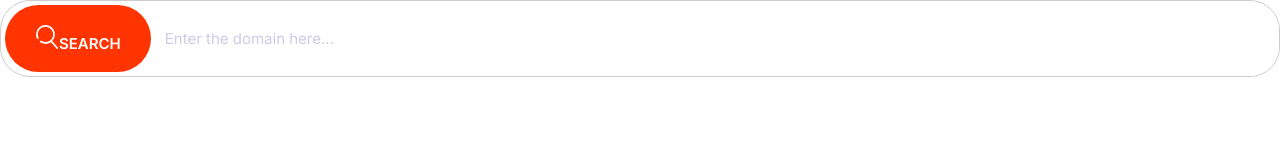
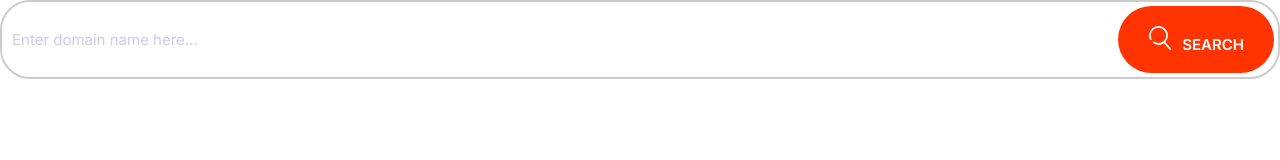
Before and after one commit to dravidjones28/mrdj_demo, a plain HTML site: page index.html in a window 1280 px wide. Drawn offline with Linux system fonts and the light colour scheme.

Commit message:
define input groups

```diff
--- a/css/styles.css
+++ b/css/styles.css
@@ -244,13 +244,12 @@ a {
 }
 
 /* Inputs */
-
 .input {
+  border-radius: var(--border-radius);
   border: 1px solid var(--color-border);
-  border-radius: var(--border-radius);
+  color: var(--color-heading);
+  padding: 1.5rem 3.5rem;
   outline: 0;
-  padding: 1.5rem 3.5rem;
-  color: var(--color-heading);
   font-size: 2rem;
 }
 
@@ -259,7 +258,7 @@ a {
 }
 
 .input-group {
-  border: 1px solid var(--color-border);
+  border: 2px solid var(--color-border);
   border-radius: var(--border-radius);
   display: flex;
 }
@@ -277,6 +276,7 @@ a {
 .input-group .icon {
   width: 24px;
   height: 24px;
+  margin-right: 1rem;
 }
 
 @media screen and (min-width: 1024px) {
@@ -284,3 +284,5 @@ a {
     font-size: 1.5rem;
   }
 }
+
+/* Cards */
--- a/index.html
+++ b/index.html
@@ -16,12 +16,16 @@
   </head>
   <body>
     <div class="input-group">
+      <input
+        class="input"
+        type="text"
+        placeholder="Enter domain name here..."
+      />
       <button class="btn btn--accent">
         <svg class="icon icon--white">
           <use xlink:href="icons/sprite.svg#search"></use></svg
         >search
       </button>
-      <input class="input" type="text" placeholder="Enter the domain here..." />
     </div>
   </body>
 </html>
```
Also changed, not shown: Components/inputgroups.html (added, +8 -0 lines).
